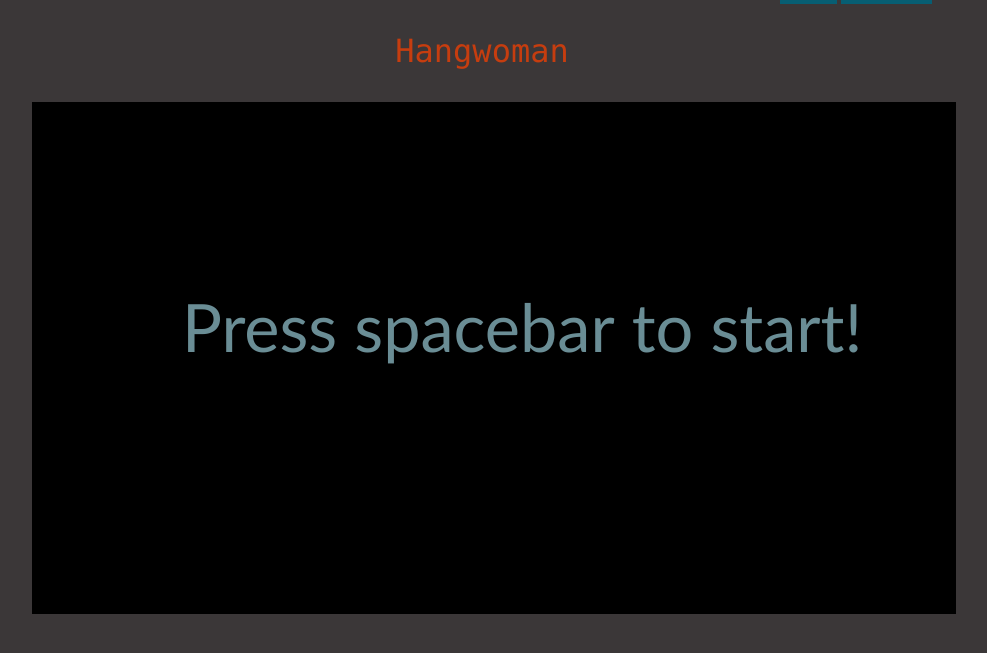
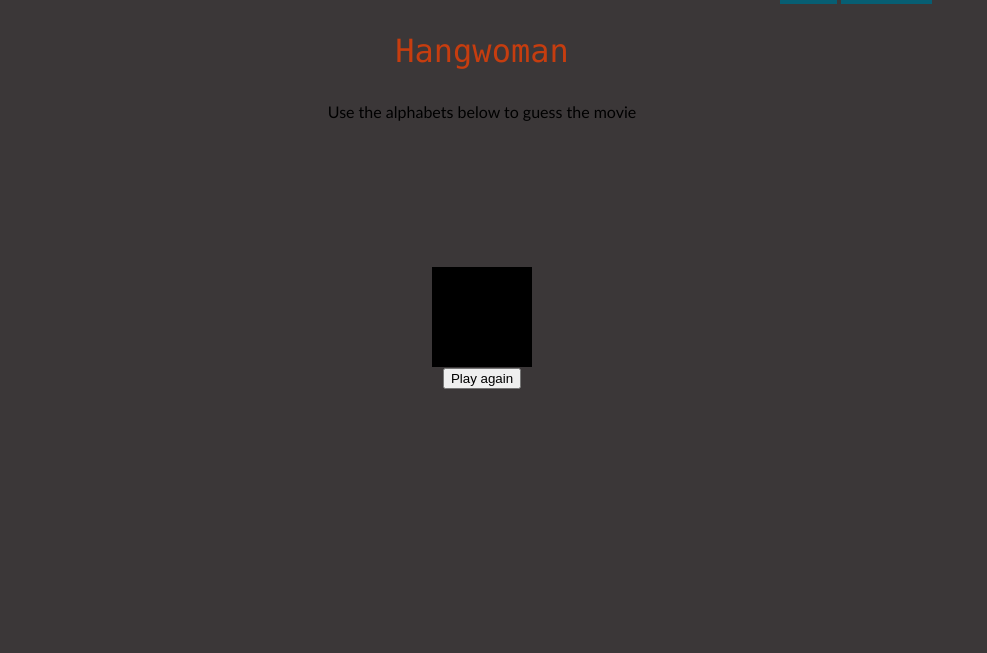
Before and after one commit to dimitri4788/onlineGames, a Django app: page /games/hangwoman/ in a window 1280 px wide. Shown: the part 27-680 px from the top of the page, without its empty margins (158-1145 px from the left). Run offline with Django 3.2, Linux system fonts and the light colour scheme; data that the repository does not hold is empty.

Commit message:
updated hangwoman.html and base.html

```diff
--- a/games/templates/games/base.html
+++ b/games/templates/games/base.html
@@ -5,6 +5,7 @@
 <head>
     <link rel="shortcut icon" href="{% static 'games/images/favicon.ico' %}" />
     <link rel="stylesheet" type="text/css" href="{% static 'games/style.css' %}" />
+    <link rel="stylesheet" type="text/css" href="{% static 'games/hangwoman.css' %}" />
     <title>{% block title %}Fun Games{% endblock title %}</title>
 </head>
 
--- a/games/templates/games/hangwoman.html
+++ b/games/templates/games/hangwoman.html
@@ -17,11 +17,23 @@
 
 {% block content %}
     <p id="hangwoman">Hangwoman</p>
+    <p id="commentForPlayer"> Use the alphabets below to guess the movie</p>
 
-    {# Add a canvas to draw the game on #}
-    <canvas id="gameCanvas" width="924" height="512"></canvas>
+    {# Add a canvas to draw the stickWoman on #}
+    <div>
+        <div id="buttons"></div>
+        <br><br>
+        <br><br>
+        <br><br>
+        <div id="wordHold"></div>
+        <p id="mylives"></p>
+        <canvas id="stickWoman" width="100" height="100"></canvas>
+        <div class="container">
+            <button id="reset">Play again</button>
+        </div>
+    </div>
 
-    {# Add the startGame.js script to start the game if fullMoviesList is not empty #}
+    {# Add the hang.js script to start the game if fullMoviesList is not empty #}
     {% if fullMoviesList %}
         <script>
             //Get the list of movies from django template variable fullMoviesList into javascript array
@@ -32,9 +44,7 @@
                 {% endautoescape %}
             {% endfor %}
         </script>
-        <script type="text/javascript" src="{% static 'games/startGame.js' %}"></script>
+        <script type="text/javascript" src="{% static 'games/hang.js' %}"></script>
     {% endif %}
 
-    {# Add the hangwoman.js script #}
-    <script type="text/javascript" src="{% static 'games/hangwoman.js' %}"></script>
 {% endblock content %}
```
